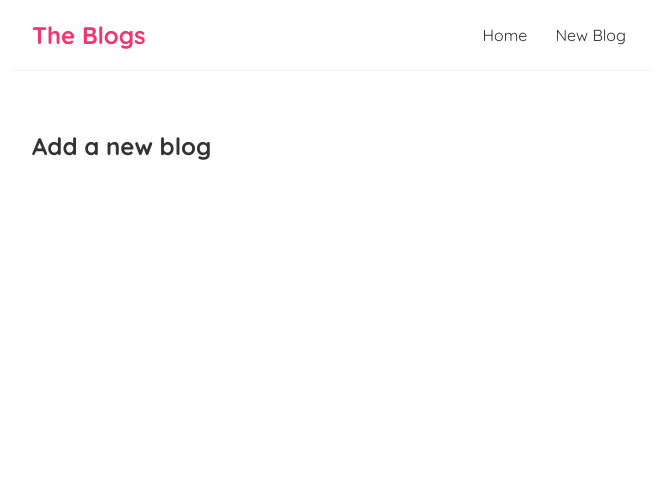
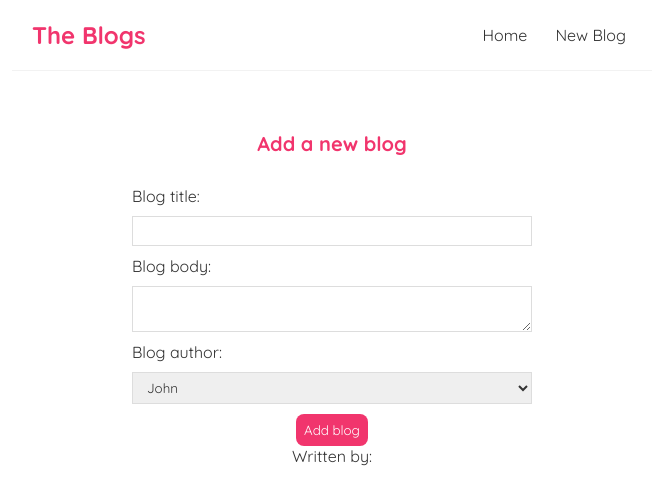
Before and after one commit to GabrielMerinoUCA/ReactJS, a React (Create React App) app: page /create in a window 1280 px wide. Shown: the top 504 px of the page, without its empty margins (308-964 px from the left). Built offline with nearby package versions, Linux system fonts and the light colour scheme.

Commit message:
Twenty-first React tutorial finished

```diff
--- a/src/Create.js
+++ b/src/Create.js
@@ -1,7 +1,40 @@
+import { useState } from "react";
+
 const Create = () => {
+    const [title, setTitle] = useState("");
+    const [body, setBody] = useState("");
+    const [author, setAuthor] = useState("");
     return (
         <div className="create">
             <h2>Add a new blog</h2>
+            <form>
+                <label>Blog title:</label>
+                <input
+                    type="text"
+                    value={title}
+                    required
+                    onChange={(e)=>{setTitle(e.target.value)}}
+                />
+                <label>Blog body:</label>
+                <textarea
+                    required
+                    value={body}
+                    onChange={(e)=>{setBody(e.target.value)}}
+                >
+                </textarea>
+                <label>Blog author:</label>
+                <select
+                    onChange={(e)=>{setAuthor(e.target.value)}}
+                >
+                    <option value="John">John</option>
+                    <option value="Roger">Roger</option>
+                    <option value="Anon">Anon</option>
+                </select>
+                <button>Add blog</button>
+                <p>{title}</p>
+                <p>{body}</p>
+                <p>Written by: {author}</p>
+            </form>
         </div>
     );
 }
--- a/src/index.css
+++ b/src/index.css
@@ -53,3 +53,53 @@
 .blog-preview a {
   text-decoration: none;
 }
+
+/* blog details page */
+.blog-details h2 {
+  font-size: 20px;
+  color: #f1356d;
+  margin-bottom: 10px;
+}
+.blog-details div {
+  margin: 20px 0;
+}
+.blog-details button {
+  background: #f1356d;
+  color: #fff;
+  border: 0;
+  padding: 8px;
+  border-radius: 8px;
+  cursor: pointer;
+}
+
+/* create new blog form */
+.create {
+  max-width: 400px;
+  margin: 0 auto;
+  text-align: center;
+}
+.create label {
+  text-align: left;
+  display: block;
+}
+.create h2 {
+  font-size: 20px;
+  color: #f1356d;
+  margin-bottom: 30px;
+}
+.create input, .create textarea, .create select {
+  width: 100%;
+  padding: 6px 10px;
+  margin: 10px 0;
+  border: 1px solid #ddd;
+  box-sizing: border-box;
+  display: block;
+}
+.create button {
+  background: #f1356d;
+  color: #fff;
+  border: 0;
+  padding: 8px;
+  border-radius: 8px;
+  cursor: pointer;
+}
```
